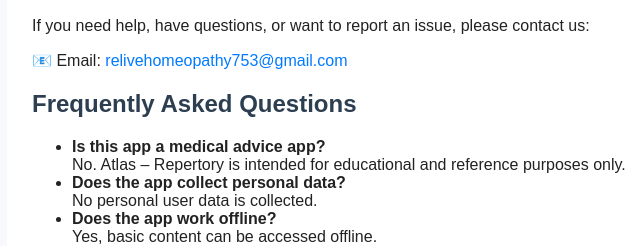
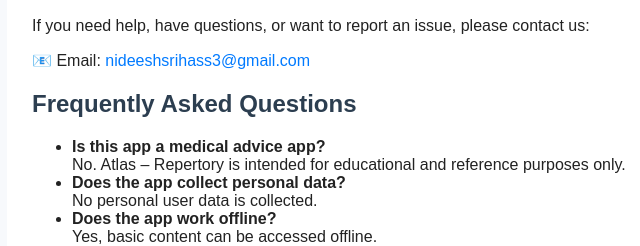
Before and after one commit to Sri698/Marketing-IOS-URL, a plain HTML site: page support.html in a window 1280 px wide. Shown: the part 194-440 px from the top of the page, 208-848 px from the left. Drawn offline with Linux system fonts and the light colour scheme.

Commit message:
Update email address in support.html

```diff
--- a/support.html
+++ b/support.html
@@ -43,7 +43,7 @@
     <p>
       📧 Email:
       <a href="mailto:nideeshsrihass3@gmail.com">
-        relivehomeopathy753@gmail.com
+        nideeshsrihass3@gmail.com
       </a>
     </p>
 
```
